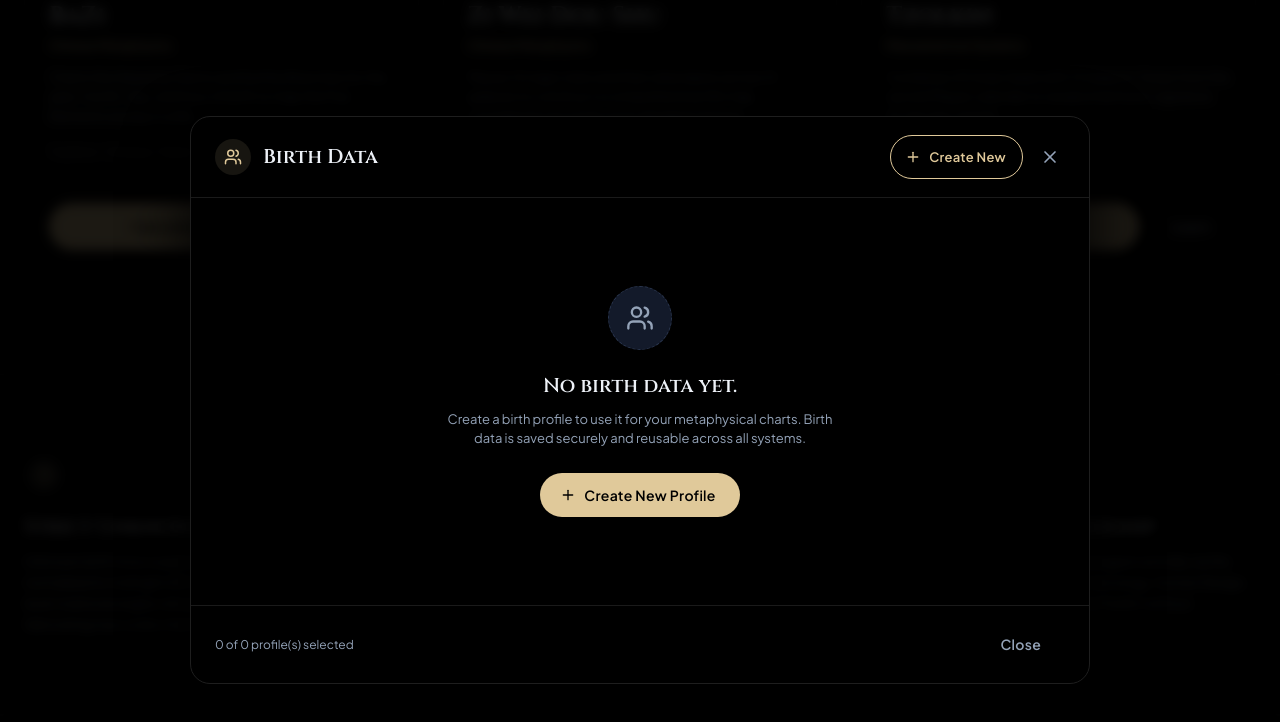
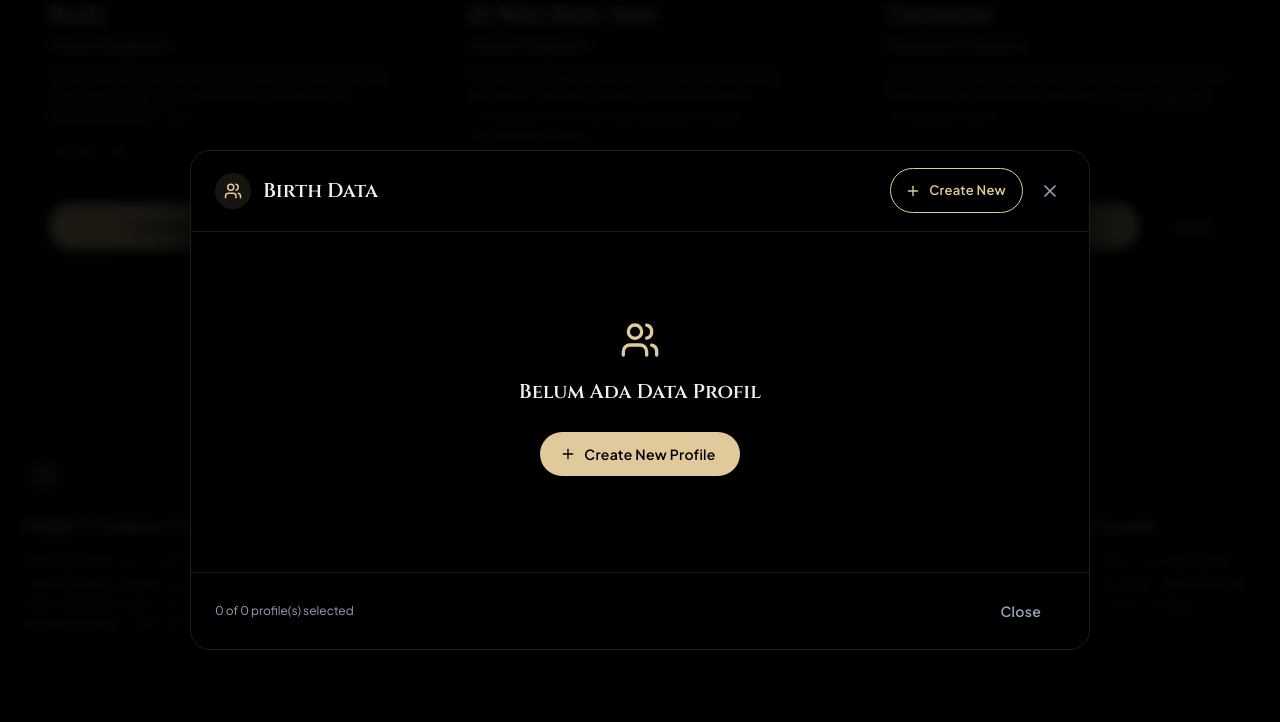
Before and after one commit to bayuharlanpriangga/OMC, a React (Vite) app: page / in a window 1280 px wide. Both pictures are taken after a click on the element "Birth Profiles". Shown: the part 1625-2347 px from the top of the page. Built offline with nearby package versions, Linux system fonts and the light colour scheme.

Commit message:
fix: update empty profile messages and adjust layout for better presentation

```diff
--- a/src/features/birth-data/BirthProfileManagerModal.tsx
+++ b/src/features/birth-data/BirthProfileManagerModal.tsx
@@ -295,31 +295,13 @@ export const BirthProfileManagerModal: React.FC<BirthProfileManagerModalProps> =
                 flexDirection: 'column',
                 alignItems: 'center',
                 justifyContent: 'center',
-                py: 8,
+                py: { xs: 3, md: 8 },
                 textAlign: 'center',
               }}
             >
-              <Box
-                sx={{
-                  width: 64,
-                  height: 64,
-                  borderRadius: '50%',
-                  backgroundColor: '#131A2A',
-                  border: '1px dashed #2A364F',
-                  display: 'flex',
-                  alignItems: 'center',
-                  justifyContent: 'center',
-                  color: '#94A3B8',
-                  mb: 2.5,
-                }}
-              >
-                <Users size={28} />
-              </Box>
-              <Typography variant="h6" sx={{ fontFamily: '"Cinzel", serif', color: '#EDF1F7', mb: 1 }}>
-                No birth data yet.
-              </Typography>
-              <Typography variant="body2" sx={{ color: '#94A3B8', maxWidth: 400, mb: 3 }}>
-                Create a birth profile to use it for your metaphysical charts. Birth data is saved securely and reusable across all systems.
+              <Users size={40} color="#E0C99A" style={{ marginBottom: 16 }} />
+              <Typography variant="h6" sx={{ fontFamily: '"Cinzel", serif', color: '#EDF1F7', mb: 3 }}>
+                Belum Ada Data Profil
               </Typography>
               <Button
                 variant="contained"
--- a/src/features/generation/GenerationWizardModal.tsx
+++ b/src/features/generation/GenerationWizardModal.tsx
@@ -410,19 +410,17 @@ export const GenerationWizardModal: React.FC<GenerationWizardModalProps> = ({
               {profiles.length === 0 ? (
                 <Box
                   sx={{
-                    p: 4,
+                    display: 'flex',
+                    flexDirection: 'column',
+                    alignItems: 'center',
+                    py: { xs: 3, md: 8 },
                     textAlign: 'center',
-                    border: '1px dashed #2A364F',
-                    borderRadius: 3,
-                    backgroundColor: '#0F1320',
                     my: 'auto',
                   }}
                 >
-                  <Typography variant="subtitle1" sx={{ color: '#EDF1F7', mb: 1, fontWeight: 600 }}>
-                    Belum Ada Profil Lahir
-                  </Typography>
-                  <Typography variant="body2" sx={{ color: '#94A3B8', mb: 2.5 }}>
-                    Anda perlu menambahkan setidaknya satu data lahir sebelum dapat mengkalkulasi chart.
+                  <Users size={40} color="#E0C99A" style={{ marginBottom: 16 }} />
+                  <Typography variant="subtitle1" sx={{ color: '#EDF1F7', mb: 3, fontWeight: 600 }}>
+                    Belum Ada Data Profil
                   </Typography>
                   <Button
                     variant="contained"
```
